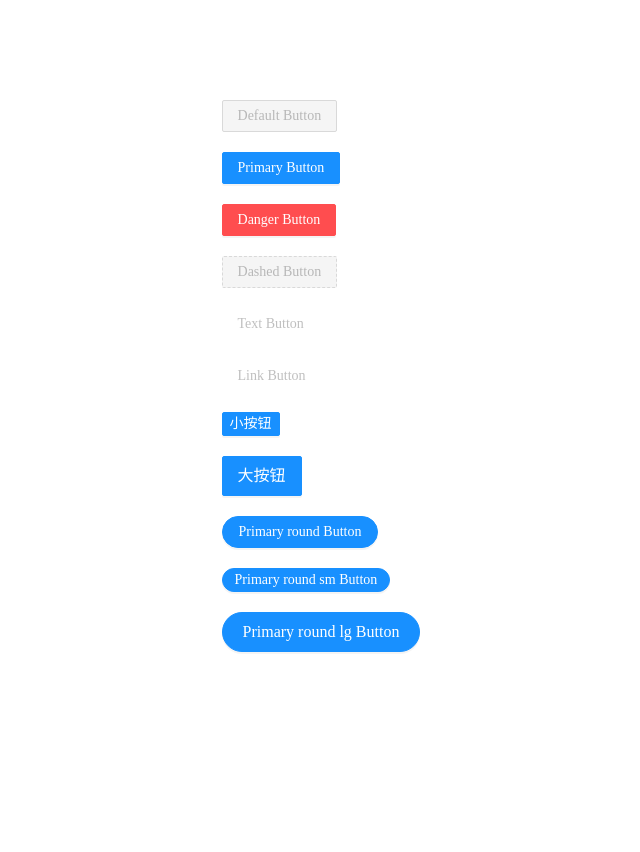
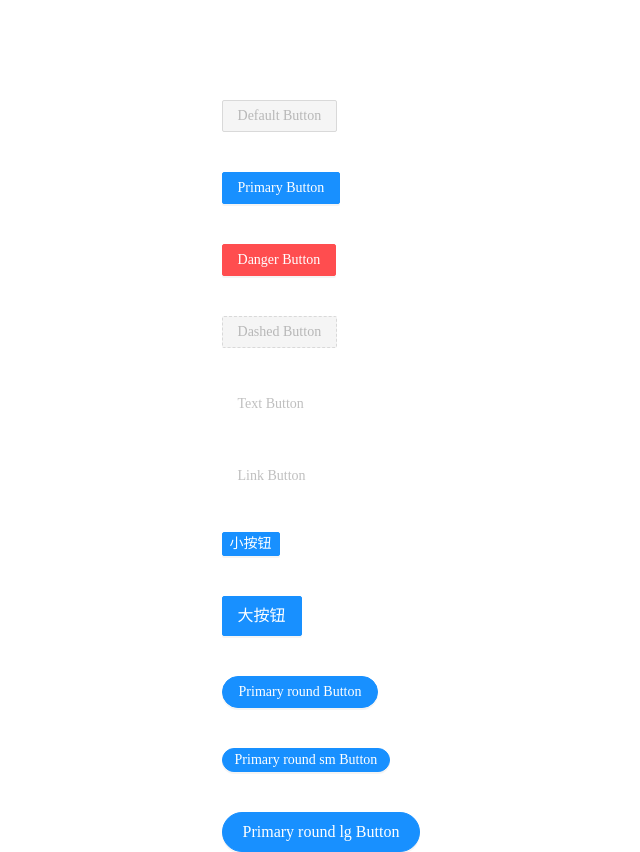
Before and after one commit to never-w/react-components-study, a React (Vite) app: page / in a window 1280 px wide. Shown: the whole page, without its empty margins (319-959 px from the left). Before the commit the page ends 800 px from the top, so only its background shows below. Built offline with nearby package versions, Linux system fonts and the light colour scheme.

Commit message:
feat: add Sapce

```diff
--- a/src/App.tsx
+++ b/src/App.tsx
@@ -6,8 +6,8 @@ interface IProps {}
 
 const App: FC<IProps> = () => {
   return (
-    <div style={{ display: "flex", justifyContent: "center", gap: 10, paddingTop: 100 }}>
-      <Space direction="vertical" size={20}>
+    <div style={{ display: "flex", flexDirection: "column", alignItems: "center", gap: 10, paddingTop: 100 }}>
+      <Space direction="vertical" size={40}>
         <Button disabled>Default Button</Button>
         <Button type="primary">Primary Button</Button>
         <Button type="danger">Danger Button</Button>
--- a/src/components/space/index.scss
+++ b/src/components/space/index.scss
@@ -0,0 +1,20 @@
+.space {
+  display: inline-flex;
+}
+
+.space-vertical {
+  flex-direction: column;
+}
+
+.space-align-center {
+  align-items: center;
+}
+.space-align-start {
+  align-items: flex-start;
+}
+.space-align-end {
+  align-items: flex-end;
+}
+.space-align-baseline {
+  align-items: baseline;
+}
--- a/src/components/space/index.tsx
+++ b/src/components/space/index.tsx
@@ -1,39 +1,69 @@
-import React, { CSSProperties, ReactNode } from "react"
+import React, { FC } from "react"
+import childrenToArray from "../../utils/childrenToArray"
+import Item from "./item"
+import classNames from "classnames"
+import "./index.scss"
 
-interface SpaceProps {
-  children: ReactNode
-  align?: "start" | "end" | "center"
+interface SpaceProps extends React.HTMLAttributes<HTMLDivElement> {
+  className?: string
+  style?: React.CSSProperties
+  align?: "start" | "end" | "center" | "baseline"
   direction?: "horizontal" | "vertical"
-  size?: "small" | "medium" | "large" | number
+  size?: SpaceSize
+  split?: React.ReactNode
+}
+type SpaceSize = "small" | "middle" | "large" | number
+
+const spaceSize = {
+  small: 8,
+  middle: 16,
+  large: 24,
 }
 
-// 定义辅助函数以获取尺寸
-const getSizeValue = (size: "small" | "medium" | "large" | number): number => {
-  switch (size) {
-    case "small":
-      return 8
-    case "medium":
-      return 16
-    case "large":
-      return 24
-    default:
-      return size
-  }
+function getNumberSize(size: SpaceSize) {
+  return typeof size === "string" ? spaceSize[size] : size || 0
 }
 
-const Space: React.FC<SpaceProps> = (props) => {
-  const { children, direction = "horizontal", size = "small", align = "center" } = props
+export const SpaceContext = React.createContext({
+  latestIndex: 0,
+  spaceSizeNum: 0,
+})
 
-  const spaceSize = getSizeValue(size)
+const Space: FC<SpaceProps> = (props) => {
+  const { className, style, align, direction = "horizontal", size = "small", split, children } = props
 
-  const styles: CSSProperties = {
-    display: "flex",
-    flexDirection: direction === "horizontal" ? "row" : "column",
-    alignItems: "start",
-    gap: spaceSize,
-  }
+  const classes = classNames(
+    "space",
+    `space-${direction}`,
+    {
+      [`space-align-${align}`]: align,
+    },
+    className
+  )
 
-  return <div style={styles}>{children}</div>
+  const childNodes = childrenToArray(children, { keepEmpty: true })
+
+  // Calculate latest one
+  let latestIndex = 0
+  const nodes = childNodes.map((child, i) => {
+    if (child !== null && child !== undefined) {
+      latestIndex = i
+    }
+
+    const key = (child && child.key) || `space-item-${i}`
+
+    return (
+      <Item key={key} direction={direction} index={i} split={split}>
+        {child}
+      </Item>
+    )
+  })
+
+  return (
+    <div className={classes} style={style}>
+      <SpaceContext.Provider value={{ spaceSizeNum: getNumberSize(size), latestIndex }}>{nodes}</SpaceContext.Provider>
+    </div>
+  )
 }
 
 export default Space
--- /dev/null
+++ b/src/components/space/item.tsx
@@ -0,0 +1,30 @@
+import * as React from "react"
+import { SpaceContext } from "."
+
+export interface ItemProps {
+  children: React.ReactNode
+  index: number
+  direction?: "horizontal" | "vertical"
+  split?: string | React.ReactNode
+}
+
+export default function Item({ direction, index, children, split }: ItemProps) {
+  const { spaceSizeNum, latestIndex } = React.useContext(SpaceContext)
+
+  let style: React.CSSProperties = {}
+
+  if (direction === "vertical") {
+    style = { ...(index < latestIndex && { marginBottom: spaceSizeNum / (split ? 2 : 1) }) }
+  } else {
+    style = { ...(index < latestIndex && { marginRight: spaceSizeNum / (split ? 2 : 1) }) }
+  }
+
+  if (children === null || children === undefined) return null
+
+  return (
+    <>
+      <div style={style}>{children}</div>
+      {index < latestIndex && split && <span style={style}>{split}</span>}
+    </>
+  )
+}
--- a/src/main.tsx
+++ b/src/main.tsx
@@ -3,8 +3,4 @@ import ReactDOM from "react-dom/client"
 import App from "./App"
 import "./index.css"
 
-ReactDOM.createRoot(document.getElementById("root") as HTMLElement).render(
-  <React.StrictMode>
-    <App />
-  </React.StrictMode>
-)
+ReactDOM.createRoot(document.getElementById("root") as HTMLElement).render(<App />)
--- /dev/null
+++ b/src/utils/childrenToArray.ts
@@ -0,0 +1,26 @@
+import React from "react"
+import isReactFragment from "./isReactFragment"
+
+export type Option = {
+  keepEmpty?: boolean
+}
+
+export default function childrenToArray(children: React.ReactNode, option: Option = {}): React.ReactElement[] {
+  let ret: React.ReactElement[] = []
+
+  React.Children.forEach(children, (child: any | any[]) => {
+    if (child == null && !option.keepEmpty) {
+      return
+    }
+
+    if (Array.isArray(child)) {
+      ret = ret.concat(childrenToArray(child))
+    } else if (isReactFragment(child) && child.props) {
+      ret = ret.concat(childrenToArray(child.props.children, option))
+    } else {
+      ret.push(child)
+    }
+  })
+
+  return ret
+}
--- /dev/null
+++ b/src/utils/isReactFragment.ts
@@ -0,0 +1,11 @@
+import React from "react"
+
+const isReactFragment = (child: any) => {
+  try {
+    return child.type.toString() === React.Fragment.toString()
+  } catch (e) {
+    return false
+  }
+}
+
+export default isReactFragment
```
